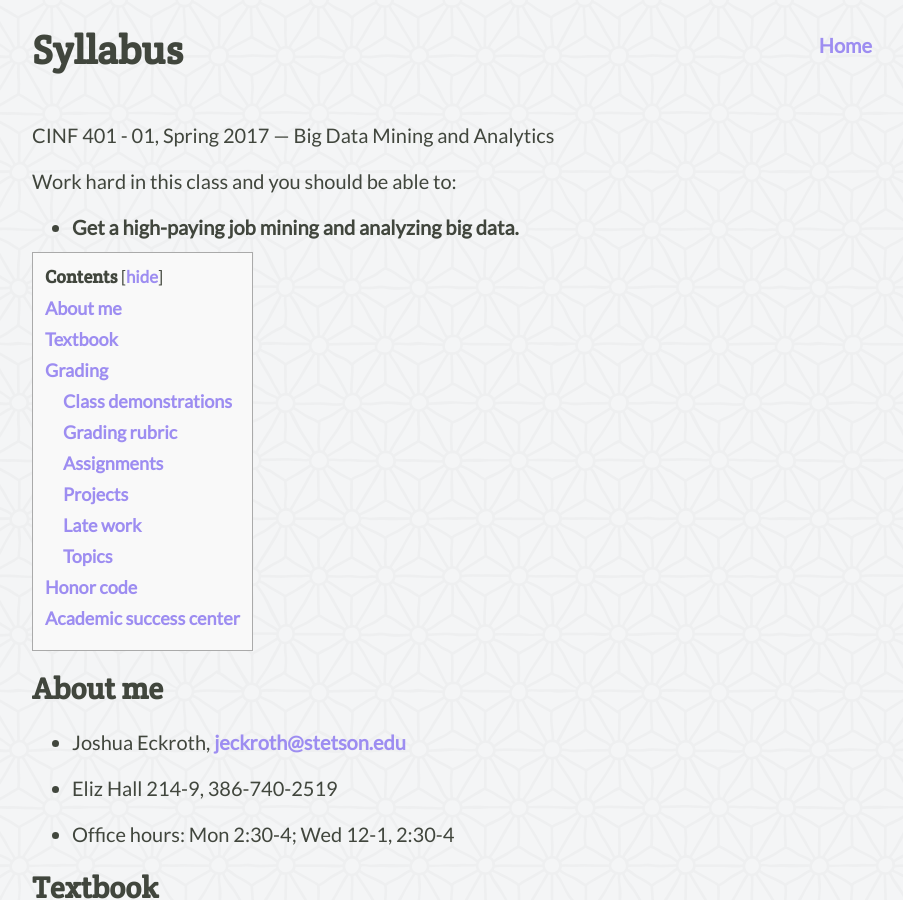
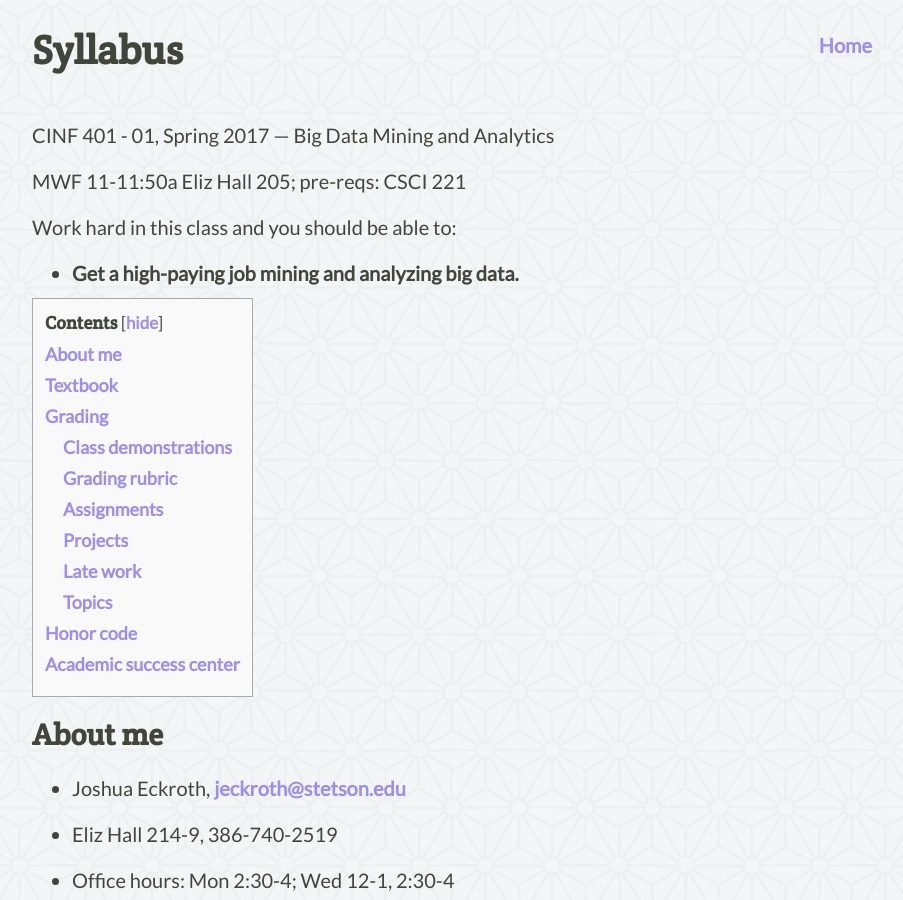
Before and after one commit to joshuaeckroth/cinf401-website, a Jekyll site: the page built from notes/syllabus.markdown, in a window 1280 px wide and 900 px high. Shown: the whole window, without its empty margins (183-1086 px from the left). Built offline with Jekyll 4.4.1, drawn with Linux system fonts in a browser that asks for light colours; Markdown is read by kramdown in place of the engine named in the settings.

Commit message:
Minor updates

```diff
--- a/_config.yml
+++ b/_config.yml
@@ -1,8 +1,7 @@
-safe: true
-markdown: rdiscount
-rdiscount:
-  extensions: [smart]
-highlighter: pygments
-permalink: none
+kramdown:
+   input: GFM
+   hard_wrap: false
 gems:
+  - jekyll-sitemap
   - jemoji
+highlighter: rougify
--- a/notes/data-munging.markdown
+++ b/notes/data-munging.markdown
@@ -27,7 +27,7 @@
 
 - Keep only raw data, not summary statistics.
 
-    - Some of the data you'll find will include summary statistics, such as "year to date" totals. You can compute these yourself with some code, as long as you have the raw data. The summary data just gets in the way, so remove them before you start mining.
+- Some of the data you'll find will include summary statistics, such as "year to date" totals. You can compute these yourself with some code, as long as you have the raw data. The summary data just gets in the way, so remove them before you start mining.
 
 ## Common data formats
 
--- a/notes/syllabus.markdown
+++ b/notes/syllabus.markdown
@@ -5,9 +5,9 @@
 
 # Syllabus
 
-<p>
 CINF 401 - 01, Spring 2017 &mdash; Big Data Mining and Analytics
-</p>
+
+MWF 11-11:50a Eliz Hall 205; pre-reqs: CSCI 221
 
 Work hard in this class and you should be able to:
 
```
